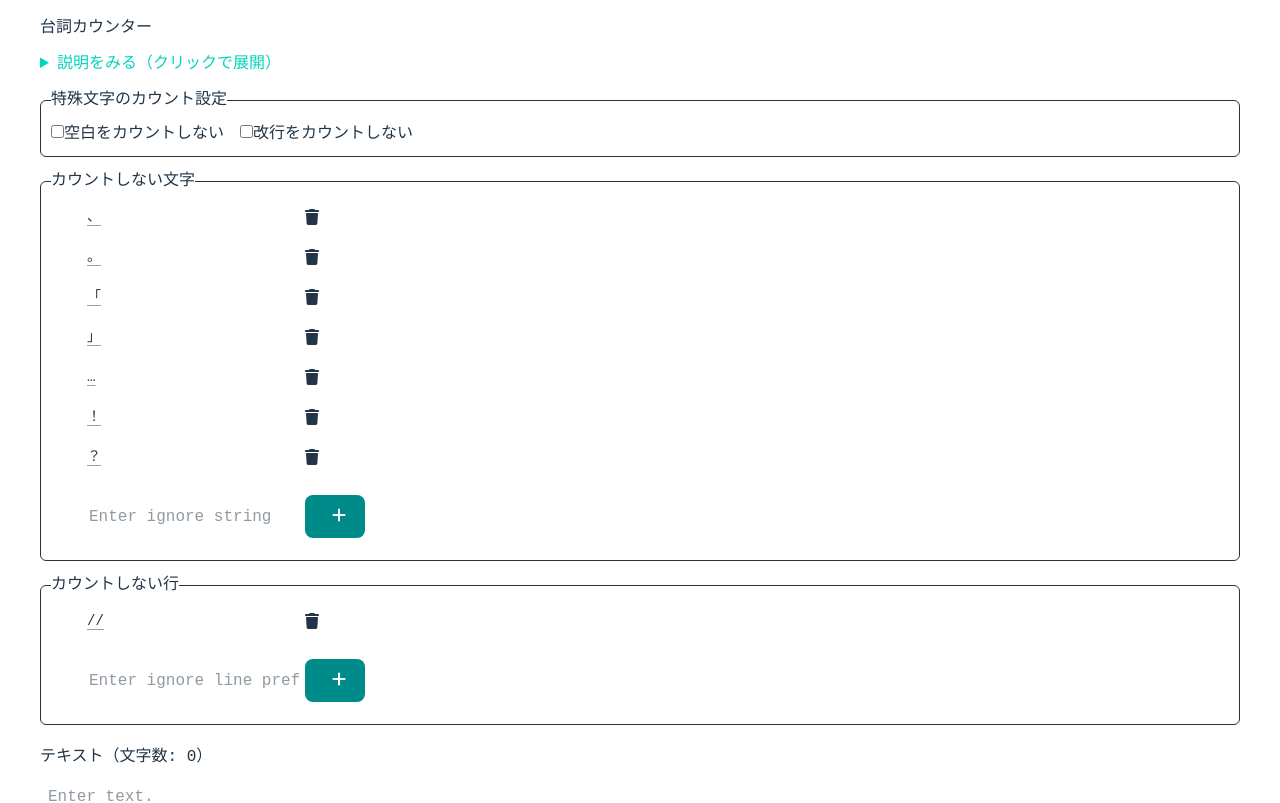
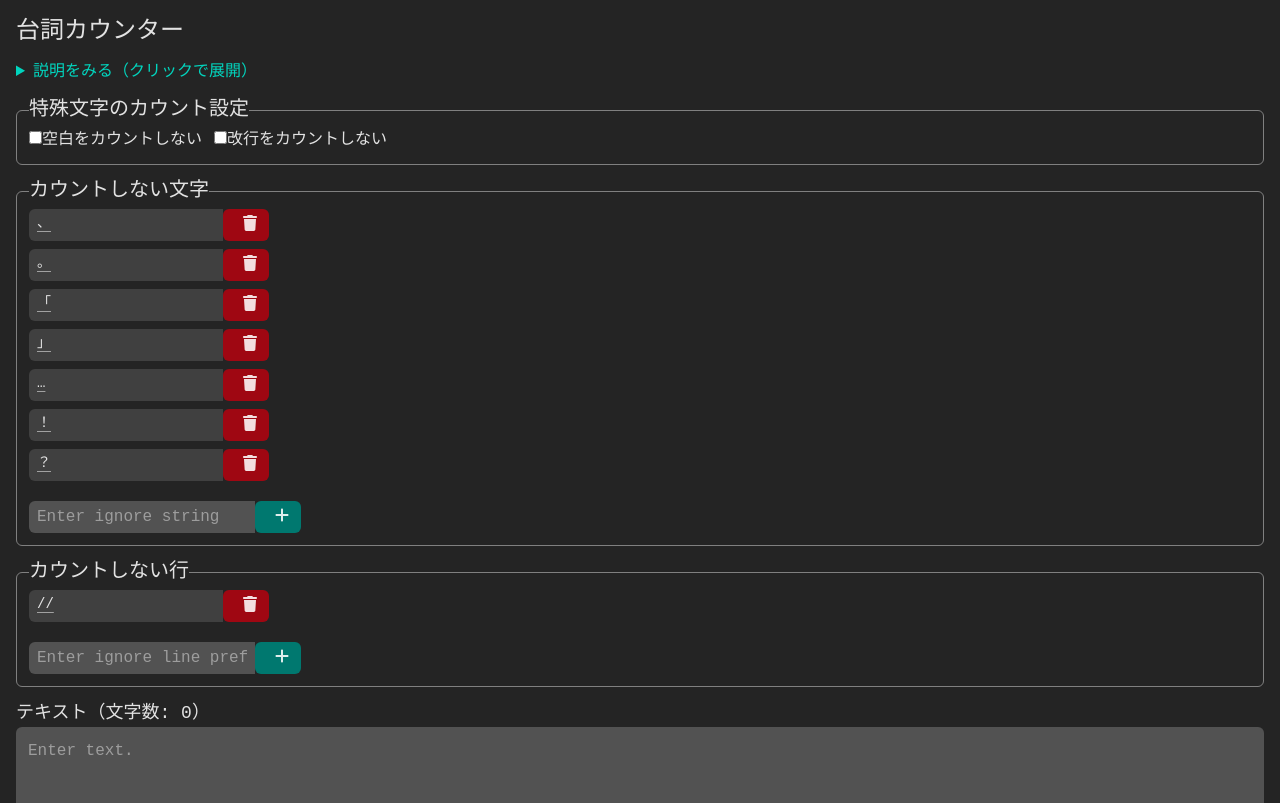
Before and after one commit to levin256/dialogue-counter, a React (Vite) app: page / in a window 1280 px wide. Shown: the top 803 px of the page. Built offline with nearby package versions, Linux system fonts and the light colour scheme.

Commit message:
fix: 不要なcssを削除し、tailwindで記述

```diff
--- a/src/App.css
+++ b/src/App.css
@@ -1,128 +1,21 @@
 @import "tailwindcss";
 
 #root {
-  flex: 1;
-  padding-inline: 1.5rem;
-  padding-bottom: 1.5rem;
+  width: 100%;
+  max-width: 1280px;
+  margin: 0 auto;
 }
 
-.flex-column {
-  display: flex;
-  flex-flow: column;
+button {
+  cursor: pointer;
+  padding-inline: 0.75rem;
+  padding-block: 0.25rem;
 }
-
-.gap1rem {
-  gap: 1rem;
-}
-
-.height-500 {
-  height: 500px;
-}
-
-p,
-h3 {
-  margin-block: 0.5rem;
+button:hover {
+  filter: brightness(80%);
 }
 
 ul {
-  margin-block-start: 0;
-  padding-inline-start: 2rem;
+  margin: 0;
+  padding: 0;
 }
-
-textarea {
-  background-color: rgba(255, 255, 255, 0.09);
-  border-radius: 6px;
-  padding: 0.5rem;
-}
-
-textarea:focus {
-  border: 1px solid darkcyan;
-  transition: all 0.2s ease;
-}
-
-code {
-  background-color: rgba(255, 255, 255, 0.06);
-  border-radius: 4px;
-  font-size: .88em;
-  padding: 4px 4px;
-  white-space: pre;
-}
-
-fieldset {
-  border-width: 1px;
-  border-style: solid;
-  border-radius: 6px;
-  padding: 10px;
-  margin: 0px;
-  overflow: hidden;
-}
-
-* {
-  font-family: "Hiragino Kaku Gothic ProN", "Hiragino Sans", "Meiryo", monospace;
-}
-
-.code-label {
-  display: flex;
-  align-items: center;
-  width: 150px;
-  text-decoration: underline;
-  text-underline-offset: 4px;
-  text-decoration-color: gray;
-}
-
-.code-label code {
-  flex-grow: 1;
-  white-space: pre;
-  overflow: hidden;
-  text-overflow: ellipsis;
-}
-
-.trash-btn {
-  background: none;
-  border: none;
-  font-size: 16px;
-  cursor: pointer;
-  padding: 4px;
-  transition: color 0.2s ease-in-out;
-}
-
-.display-flex {
-  display: flex;
-}
-
-.padding-block {
-  padding-block: 4px;
-}
-
-.btn-container {
-  display: flex;
-  border-radius: 6px;
-  overflow: hidden;
-  padding-inline-start: 2rem;
-  padding-block-end: 0.75rem;
-}
-
-.btn-container input {
-  padding: 6px;
-  border: none;
-  outline: none;
-  background-color: rgba(255, 255, 255, 0.09);
-  border-radius: 6px 0 0 6px;
-  box-sizing: border-box;
-}
-
-.btn-container input:focus {
-  border: 1px solid darkcyan;
-  transition: all 0.2s ease;
-}
-
-.btn-container button {
-  background-color: darkcyan;
-  color: white;
-  border: none;
-  cursor: pointer;
-}
-
-button:hover {
-  filter: brightness(80%);
-}
--- a/src/App.tsx
+++ b/src/App.tsx
@@ -1,6 +1,7 @@
 import { faTrash } from '@fortawesome/free-solid-svg-icons';
 import { useEffect, useState } from 'react';
 import './App.css';
+import { Field, Textarea } from '@headlessui/react';
 import { HowToUse } from './HowToUse';
 import { CodeLabelWithButton } from './components/ui/CodeLabelWithButton';
 import { IgnoreLinePrefixForm } from './features/dialogueCounter/ignoreLinePrefixForm';
@@ -74,7 +75,7 @@ const App = () => {
     <div className="flex flex-col justify-start gap-y-3 p-4">
       <h1>台詞カウンター</h1>
       <HowToUse />
-      <fieldset className="display-flex gap1rem">
+      <fieldset className="flex gap-x-3 px-3 pt-1 pb-3">
         <legend>特殊文字のカウント設定</legend>
         <label>
           <input
@@ -93,7 +94,7 @@ const App = () => {
           改行をカウントしない
         </label>
       </fieldset>
-      <fieldset>
+      <fieldset className="px-3 pt-1 pb-3">
         <legend>カウントしない文字</legend>
         <ul className="flex flex-col gap-y-2">
           {ignoreStrings.map(({ id, ignoreString }) => (
@@ -104,7 +105,7 @@ const App = () => {
                   icon: faTrash,
                   onClick: () => removeIgnoreString(id),
                   isDanger: true,
-                  className: 'rounded-e-md trash-btn',
+                  className: 'rounded-e-md',
                 }}
               />
             </li>
@@ -112,7 +113,7 @@ const App = () => {
         </ul>
         <IgnoreStringForm />
       </fieldset>
-      <fieldset>
+      <fieldset className="px-3 pt-1 pb-3">
         <legend>カウントしない行</legend>
         <ul className="flex flex-col gap-y-2">
           {ignoreLinePrefixes.map(({ id, ignoreLinePrefix }) => (
@@ -123,7 +124,7 @@ const App = () => {
                   icon: faTrash,
                   onClick: () => removeIgnoreLinePrefix(id),
                   isDanger: true,
-                  className: 'rounded-e-md trash-btn',
+                  className: 'rounded-e-md',
                 }}
               />
             </li>
@@ -131,15 +132,15 @@ const App = () => {
         </ul>
         <IgnoreLinePrefixForm />
       </fieldset>
-      <div className="flex-column">
+      <Field className="flex flex-col">
         <h3>テキスト（文字数: {textCount}）</h3>
-        <textarea
-          className="radius-6p height-500 flex-column"
+        <Textarea
+          className="h-[32rem] rounded-md border-none bg-neutral-600 p-3 outline-none"
           value={text}
           onChange={(e) => setText(e.target.value)}
           placeholder="Enter text."
         />
-      </div>
+      </Field>
     </div>
   );
 };
--- a/src/index.css
+++ b/src/index.css
@@ -11,6 +11,10 @@
   text-rendering: optimizeLegibility;
   -webkit-font-smoothing: antialiased;
   -moz-osx-font-smoothing: grayscale;
+}
+
+* {
+  font-family: "Hiragino Kaku Gothic ProN", "Hiragino Sans", "Meiryo", monospace;
 }
 
 a {
@@ -29,25 +33,30 @@ body {
   width: 100%;
 }
 
-button {
-  border-radius: 8px;
-  border: 1px solid transparent;
-  padding: 0.6em 1.2em;
-  font-size: 1em;
-  font-weight: 500;
-  font-family: inherit;
-  background-color: #1a1a1a;
-  cursor: pointer;
-  transition: border-color 0.25s;
-}
-button:hover {
-  border-color: #646cff;
-}
-button:focus,
-button:focus-visible {
-  outline: 4px auto -webkit-focus-ring-color;
+h1 {
+  font-size: 1.5rem;
+  line-height: 2rem;
 }
 
+h2,
+legend {
+  font-size: 1.25rem;
+  line-height: 1.75rem;
+}
+
+h3 {
+  font-size: 1.125rem;
+  line-height: 1.75rem;
+}
+
+fieldset {
+  border-width: 1px;
+  border-color: gray;
+  border-style: solid;
+  border-radius: 6px;
+}
+
+/*
 @media (prefers-color-scheme: light) {
   :root {
     color: #213547;
@@ -59,4 +68,4 @@ button:focus-visible {
   button {
     background-color: #f9f9f9;
   }
-}
+} */
```
